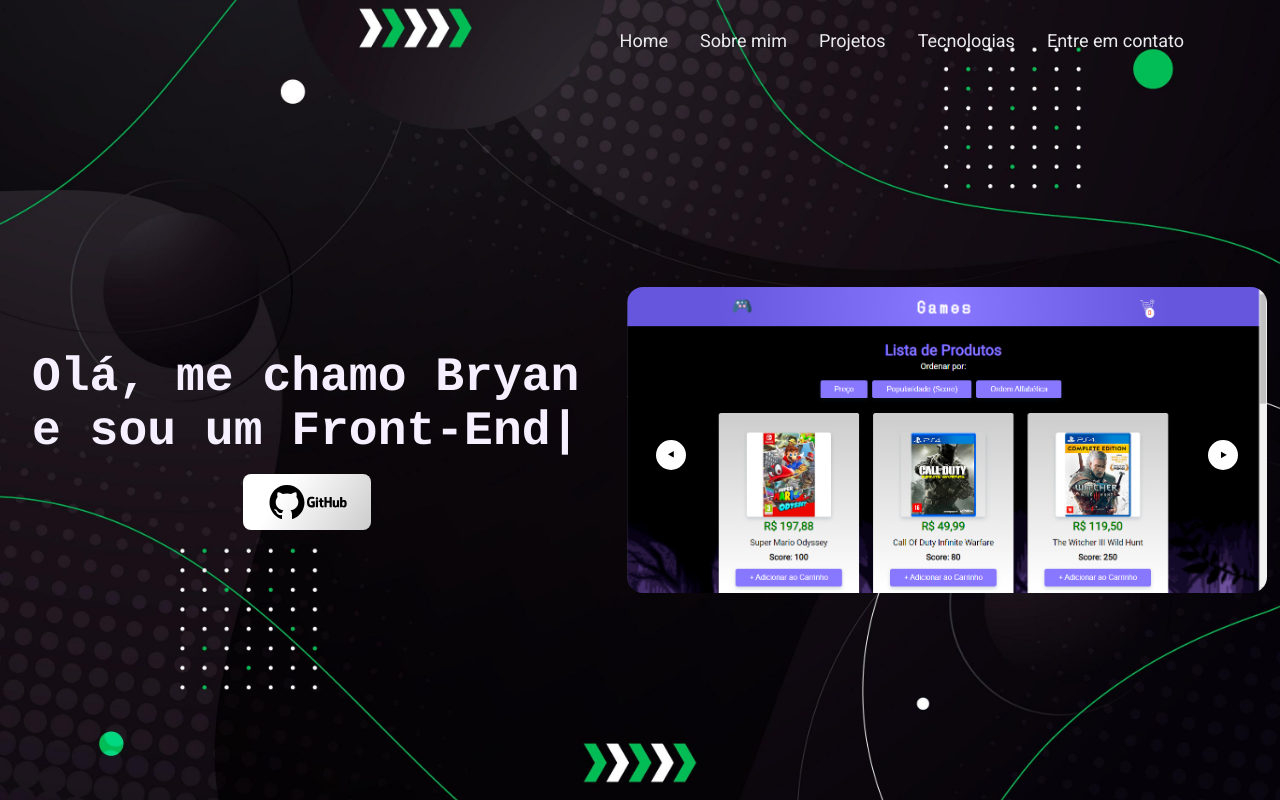
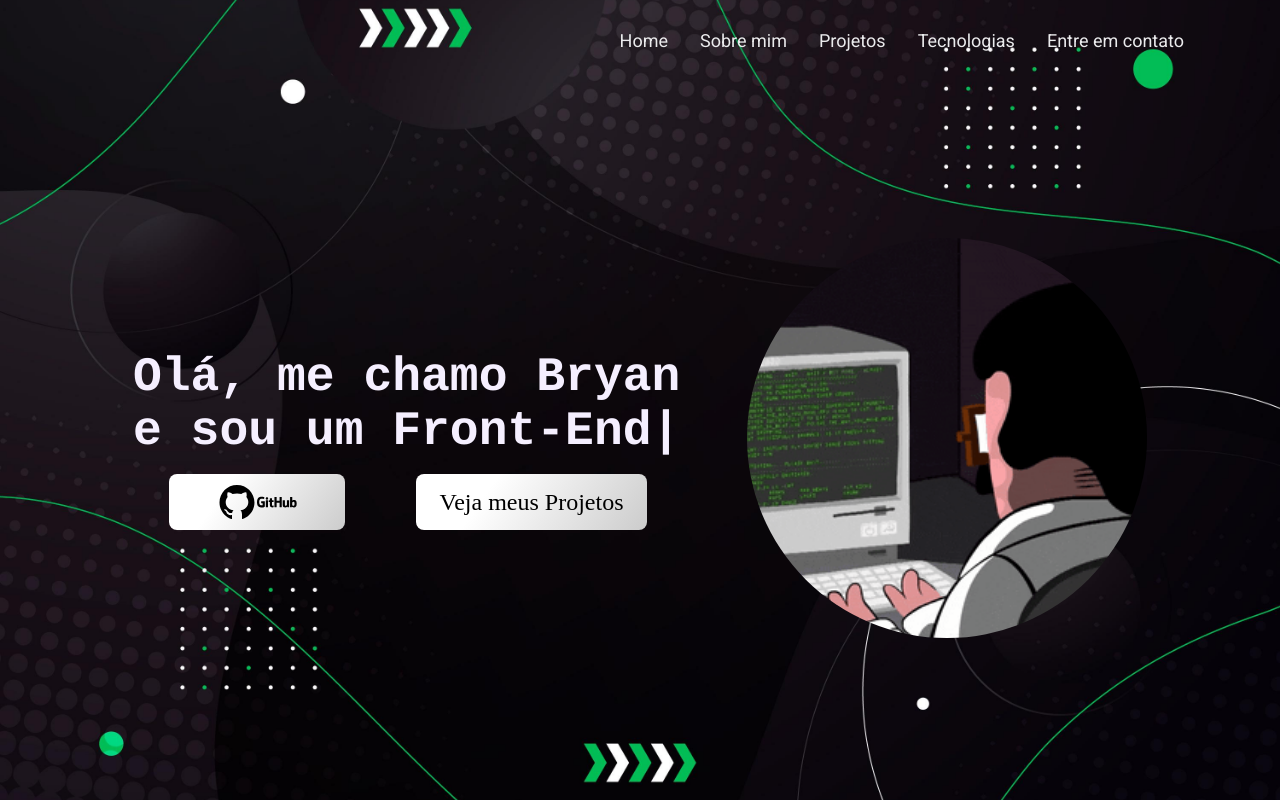
Before and after one commit to bryanbruzinga/Portfolio, a Next.js app: page / in a window 1280 px wide. Built offline with nearby package versions, Linux system fonts and the light colour scheme; a web font is replaced by a local one.

Commit message:
remoção do slide e ajustes de estilos

```diff
--- a/src/components/Slide.module.scss
+++ /dev/null
@@ -1,51 +0,0 @@
-.slideContainer {
-    width: 47vw;
-    height: 100vh;
-    position: relative;
-    display: flex;
-    justify-content: center;
-    align-items: center;
-
-    @media (max-width: 862px) {
-      height: 50vh;
-    }
-
-    .slideImg {
-      border-radius: 1rem;
-    }
-
-    .next,
-    .prev {
-      top: 50%;
-      position: absolute;
-      background: white;
-      border-radius: 50%;
-      width: 30px;
-      height: 30px;
-      display: flex;
-      justify-content: center;
-      align-items: center;
-      cursor: pointer;
-      font-weight: bold;
-      font-size: 1.125rem;
-      z-index: 2;
-    }
-
-    .next {
-      right: 10px;
-    }
-
-    .prev {
-      left: 10px;
-      transform: scale(-1);
-    }
-
-    img {
-      position: absolute;
-      max-width: 50vw;
-
-      @media (max-width: 862px) {
-        width: 100vw;
-      }
-    }
-  }
--- a/src/components/Slide.tsx
+++ /dev/null
@@ -1,79 +0,0 @@
-import * as React from "react";
-import { useState } from "react";
-import { motion, AnimatePresence } from "framer-motion";
-import { wrap } from "popmotion";
-import { images } from "./image-data";
-import styles from './Slide.module.scss'
-
-const variants = {
-  enter: (direction: number) => {
-    return {
-      x: direction > 0 ? 100 : -100,
-      opacity: 0
-    };
-  },
-  center: {
-    zIndex: 1,
-    x: 0,
-    opacity: 1
-  },
-  exit: (direction: number) => {
-    return {
-      zIndex: 0,
-      x: direction < 0 ? 100 : -100,
-      opacity: 0
-    };
-  }
-};
-const swipeConfidenceThreshold = 10000;
-const swipePower = (offset: number, velocity: number) => {
-  return Math.abs(offset) * velocity;
-};
-
-export const Slide = () => {
-  const [[page, direction], setPage] = useState([0, 0]);
-  const imageIndex = wrap(0, images.length, page);
-
-  const paginate = (newDirection: number) => {
-    setPage([page + newDirection, newDirection]);
-  };
-
-  return (
-    <div className={styles.slideContainer}>
-      <AnimatePresence initial={false} custom={direction}>
-        <motion.img
-          key={page}
-          src={images[imageIndex]}
-          custom={direction}
-          variants={variants}
-          className={styles.slideImg}
-          initial="enter"
-          animate="center"
-          exit="exit"
-          transition={{
-            x: { type: "spring", stiffness: 300, damping: 30 },
-            opacity: { duration: 0.2 }
-          }}
-          drag="x"
-          dragConstraints={{ left: 0, right: 0 }}
-          dragElastic={1}
-          onDragEnd={(e, { offset, velocity }) => {
-            const swipe = swipePower(offset.x, velocity.x);
-
-            if (swipe < -swipeConfidenceThreshold) {
-              paginate(1);
-            } else if (swipe > swipeConfidenceThreshold) {
-              paginate(-1);
-            }
-          }}
-        />
-      </AnimatePresence>
-      <div className={styles.next} onClick={() => paginate(1)}>
-        {"‣"}
-      </div>
-      <div className={styles.prev} onClick={() => paginate(-1)}>
-        {"‣"}
-      </div>
-    </div>
-  );
-};
--- a/src/pages/Home.module.scss
+++ b/src/pages/Home.module.scss
@@ -20,28 +20,58 @@
         align-items: center;
         color: var(--text);
         height: 100%;
+        max-width: 550px;
 
         h1 {
             font-size: 3rem;
             margin-bottom: 1rem;
             font-family: var(--type-font);
 
+            @media (max-width: 960px) {
+                font-size: 2rem;
+            }
+
             @media (max-width: 862px) {
-                font-size: 2rem;
                 text-align: center;
                 margin-top: 2rem;
             }
         }
 
+        .mainLinks {
+            display: flex;
+            align-items: center;
+            justify-content: space-around;
+            width: 100%;
+
             a {
                 background: linear-gradient(125deg, rgba(255,255,255,1) 31%, rgba(204,204,204,1) 100%);
-            padding: .5rem 1.5rem;
                 border-radius: .5rem;
                 color: black;
-            font-size: 2.5rem;
                 transition: all .3s ease-in-out;
                 display: flex;
                 align-items: center;
+
+                &:first-child {
+                    padding: .5rem 3rem;
+                    font-size: 2.5rem;
+
+                    @media (max-width: 862px) {
+                        font-size: 2rem;
+                    }
+                }
+
+                &:last-child {
+                    font-size: 1.5rem;
+                    padding: .9rem 1.5rem;
+
+                    @media (max-width: 862px) {
+                        font-size: 1rem;
+                    }
+                }
+
+                @media (max-width: 862px) {
+                    font-size: 1rem;
+                }
 
                 &:hover {
                     background: linear-gradient(125deg, rgba(85,40,111,1) 50%, rgba(33,11,44,1) 95%);
@@ -50,3 +80,9 @@
             }
         }
     }
+
+    img {
+        border-radius: 50%;
+
+    }
+}
--- a/src/pages/about/index.tsx
+++ b/src/pages/about/index.tsx
@@ -3,7 +3,7 @@
 import React from 'react'
 import Tooltip from '../../components/Tooltip';
 import styles from './styles.module.scss';
-import {motion} from 'framer-motion'
+import {GrLinkedin} from 'react-icons/gr'
 
 const index = () => {
     return (
@@ -17,7 +17,7 @@
 
                 <Link href="https://www.linkedin.com/in/bryan-da-silva-bruzinga-b6830960/">
                     <a target="__blank">
-                        <Image width={50} height={50} src="/linkedin.svg" alt="Linkedin" objectFit='cover' />
+                        <GrLinkedin />
                     </a>
                 </Link>
             </div>
--- a/src/pages/index.tsx
+++ b/src/pages/index.tsx
@@ -1,11 +1,11 @@
 import Link from 'next/link';
 import React from 'react';
 import styles from './home.module.scss';
-import {Slide} from '../components/Slide';
 import TypeWritter from '../components/Typewritter';
 import {motion} from 'framer-motion'
 import {GoLogoGithub} from 'react-icons/go'
 import {AiFillGithub} from 'react-icons/ai'
+import Image from 'next/image';
 
 export default function Home() {
 
@@ -14,12 +14,19 @@
 
         <section className={styles.mainLeft}>
           <TypeWritter />
+          <div className={styles.mainLinks}>
             <Link href="https://github.com/bryanbruzinga">
               <a target="__blank">
                 <AiFillGithub />
                 <GoLogoGithub />
               </a>
             </Link>
+            <Link href="/projects">
+              <a>
+                Veja meus Projetos
+              </a>
+            </Link>
+          </div>
         </section>
 
       <motion.div initial="hidden" animate="visible" variants={{
@@ -35,7 +42,7 @@
           }
         }
       }}>
-        <Slide />
+        <Image height={400} width={400} src="/giphy.gif" alt="Developer" objectFit='cover' />
       </motion.div>
     </main>
   );
```
Also changed, not shown: src/pages/about/styles.module.scss (+10 -0 lines), public/giphy.gif (added). Lines whose indentation alone changed are shown as unchanged.
